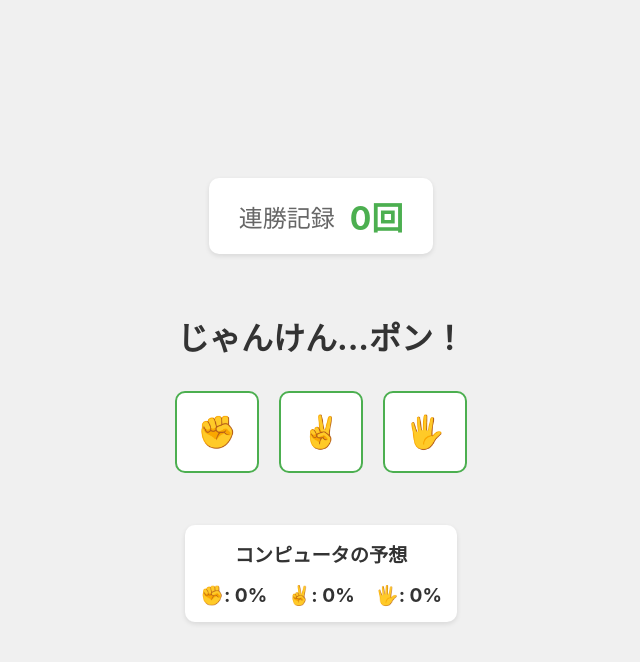
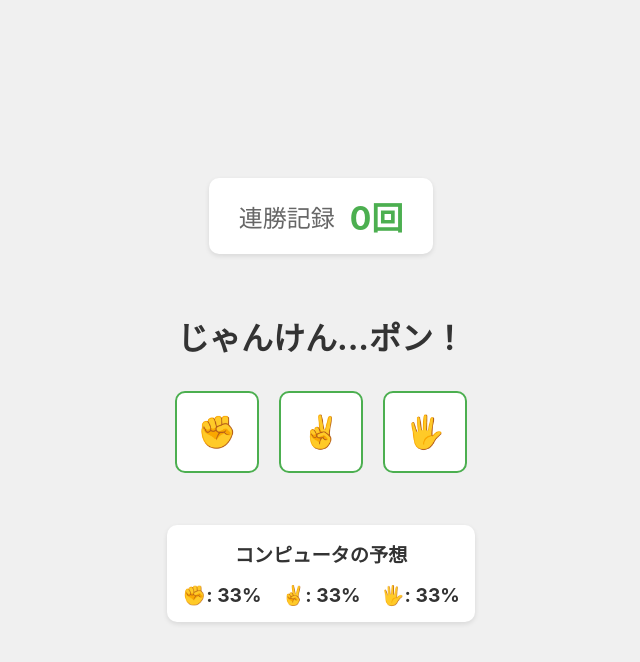
Before and after one commit to nakakei6439/JankenGame, a React (Create React App) app: page / in a window 1280 px wide. Both pictures are taken after a click on the button "スタート". Shown: the top 662 px of the page, without its empty margins (319-959 px from the left). Built offline with nearby package versions, Linux system fonts and the light colour scheme.

Commit message:
変更の説明

```diff
--- a/src/components/GameScreen.tsx
+++ b/src/components/GameScreen.tsx
@@ -14,7 +14,7 @@ const GameScreen: React.FC<GameScreenProps> = ({ onGameOver }) => {
   const [computerChoice, setComputerChoice] = useState<Hand | null>(null);
   const [result, setResult] = useState<Result | null>(null);
   const [streak, setStreak] = useState(0);
-  const [handCounts, setHandCounts] = useState({ 'グー': 0, 'チョキ': 0, 'パー': 0 });
+  const [handCounts, setHandCounts] = useState({ 'グー': 1, 'チョキ': 1, 'パー': 1 });
 
   useEffect(() => {
     const timer = setTimeout(() => {
```
